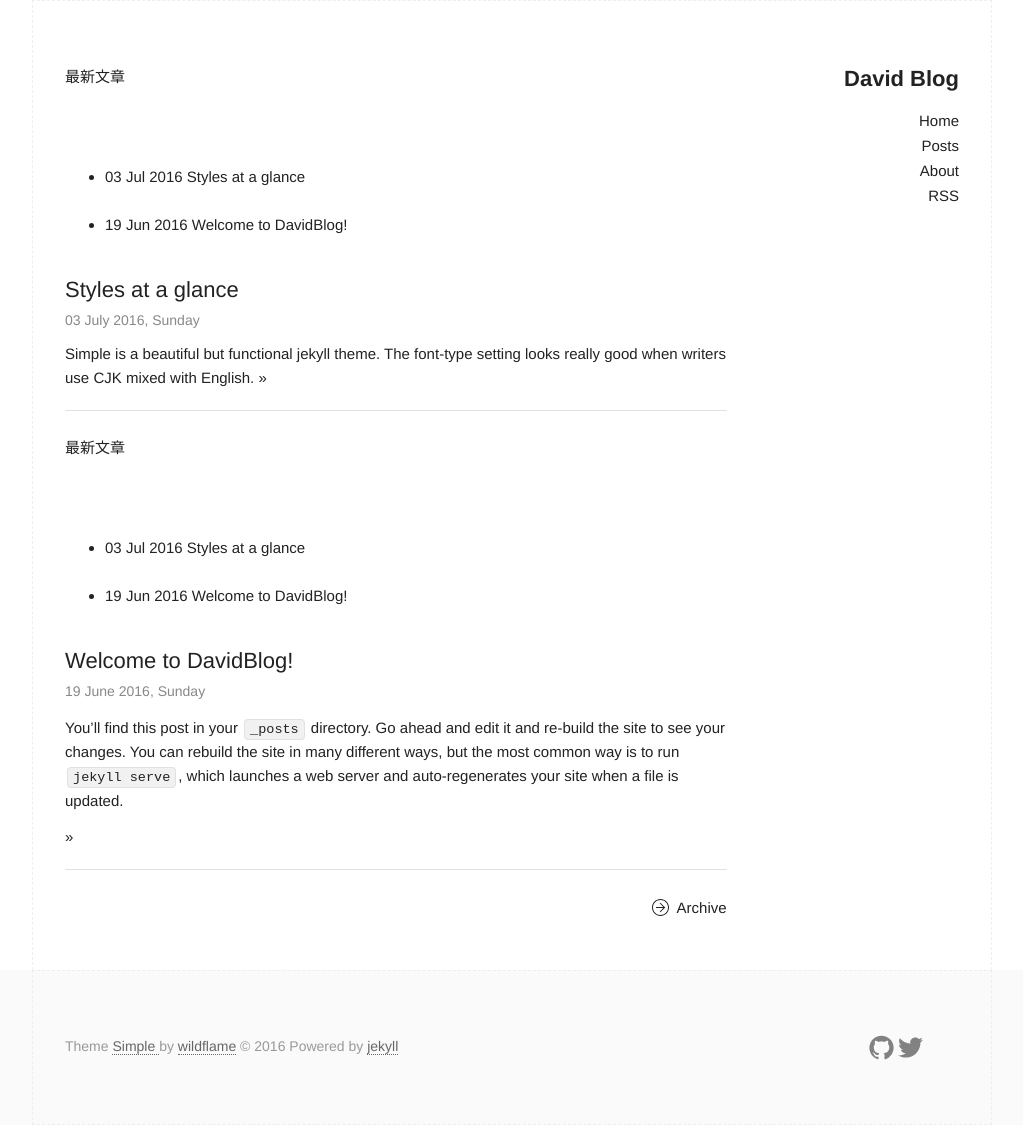
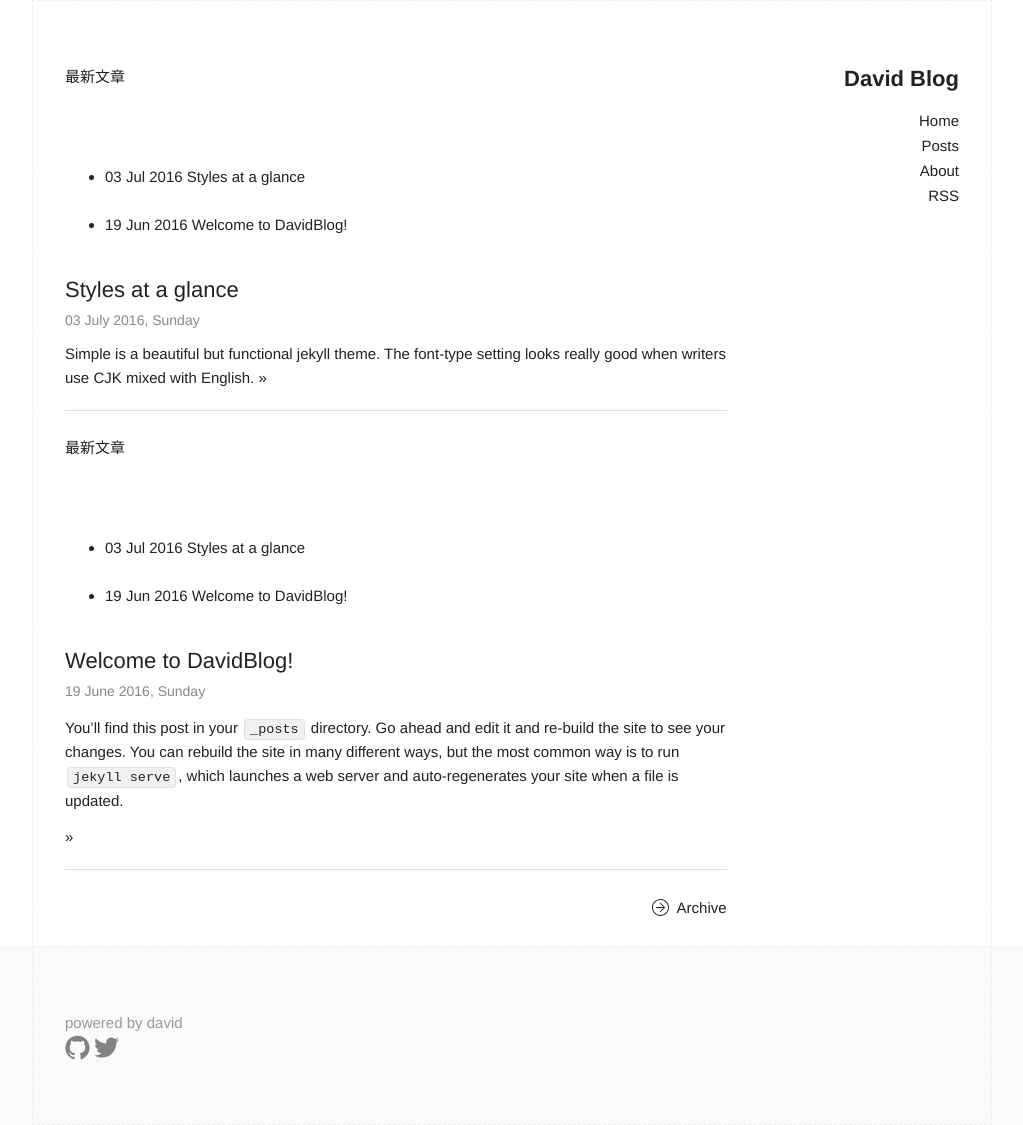
Before and after one commit to BuildSoftwareBetter/BuildSoftwareBetter, a Jekyll site: the page built from index.html, in a window 1280 px wide. Shown: the whole page, without its empty margins (128-1151 px from the left). Built offline with Jekyll 4.4.1, drawn with Linux system fonts in a browser that asks for light colours.

Commit message:
alter hellojeklly3

```diff
--- a/_includes/footer.html
+++ b/_includes/footer.html
@@ -1,14 +1,6 @@
 <footer class="site-footer">
   <div class="container">
-    <div class="footer left column one-half">
-      <section class="small-font">
-        Theme <a href="https://github.com/wild-flame/jekyll-simple"> Simple </a> by <a href="http://wildflame.me">wildflame</a>
-        © 2016
-        Powered by <a href="https://github.com/jekyll/jekyll">jekyll</a>
-      </section>
-    </div>
-
-    <div class="footer right column one-half">
+   powered by david
       <section class="small-font">
         {% if site.github_username %}
         {% include icon-github.html username=site.github_username %}
```
